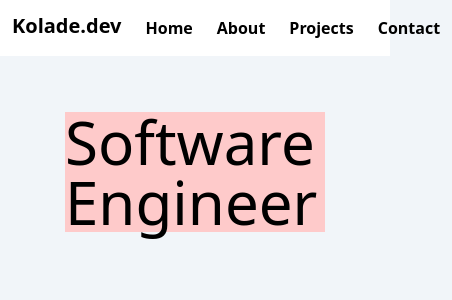
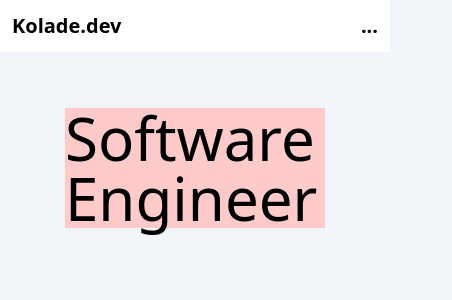
Before and after one commit to koledogcodes/Portfolio, a Next.js app: page / in a window 390 px wide. Shown: the top 300 px of the page, 452 px wide, since content can reach past the window. Built offline with nearby package versions, Linux system fonts and the light colour scheme.

Commit message:
ENHANCE: Navbar much more responsive on mobile

```diff
--- a/components/NavBar.js
+++ b/components/NavBar.js
@@ -1,16 +1,27 @@
+import { useState } from "react";
 import NavBarItem from "./NavBarItem";
 
 export default function NavBar() {
+    const [expanded, setExpanded] = useState(false);
+
     return (
-        <nav className="flex w-screen bg-white mb-14">
-            <NavBarItem heading>Kolade.dev</NavBarItem>
+        <nav className="flex flex-col w-screen bg-white mb-14 sm:flex-row">
+            <NavBarItem heading>
+                <span className="flex">
+                    <div className="flex-none">Kolade.dev</div>
+                    <div className="flex items-center flex-row w-full justify-end sm:hidden" onClick={() => setExpanded(expanded => !expanded)}>
+                        ...
+                    </div>
+                </span>
+            </NavBarItem>
 
-            <nav className="flex items-center w-full justify-end">
+
+            <div data-expand={expanded} className="flex flex-col items-center w-full justify-end sm:flex-row max-md:data-[expand=false]:hidden">
                 <NavBarItem>Home</NavBarItem>
                 <NavBarItem>About</NavBarItem>
                 <NavBarItem>Projects</NavBarItem>
                 <NavBarItem>Contact</NavBarItem>
-            </nav>
+            </div>
         </nav>
     )
 }
--- a/components/NavBarItem.js
+++ b/components/NavBarItem.js
@@ -7,6 +7,6 @@ export default function NavBarItem({ children, heading = false }) {
     }
 
     return (
-        <div className="flex-none w-auto px-3 py-4 cursor-pointer font-semibold hover:text-red-600 hover:bg-slate-100">{children}</div>
+        <div className="flex-none w-full sm:w-auto px-3 py-4 cursor-pointer font-semibold hover:text-red-600 hover:bg-slate-100">{children}</div>
     )
 }
```
